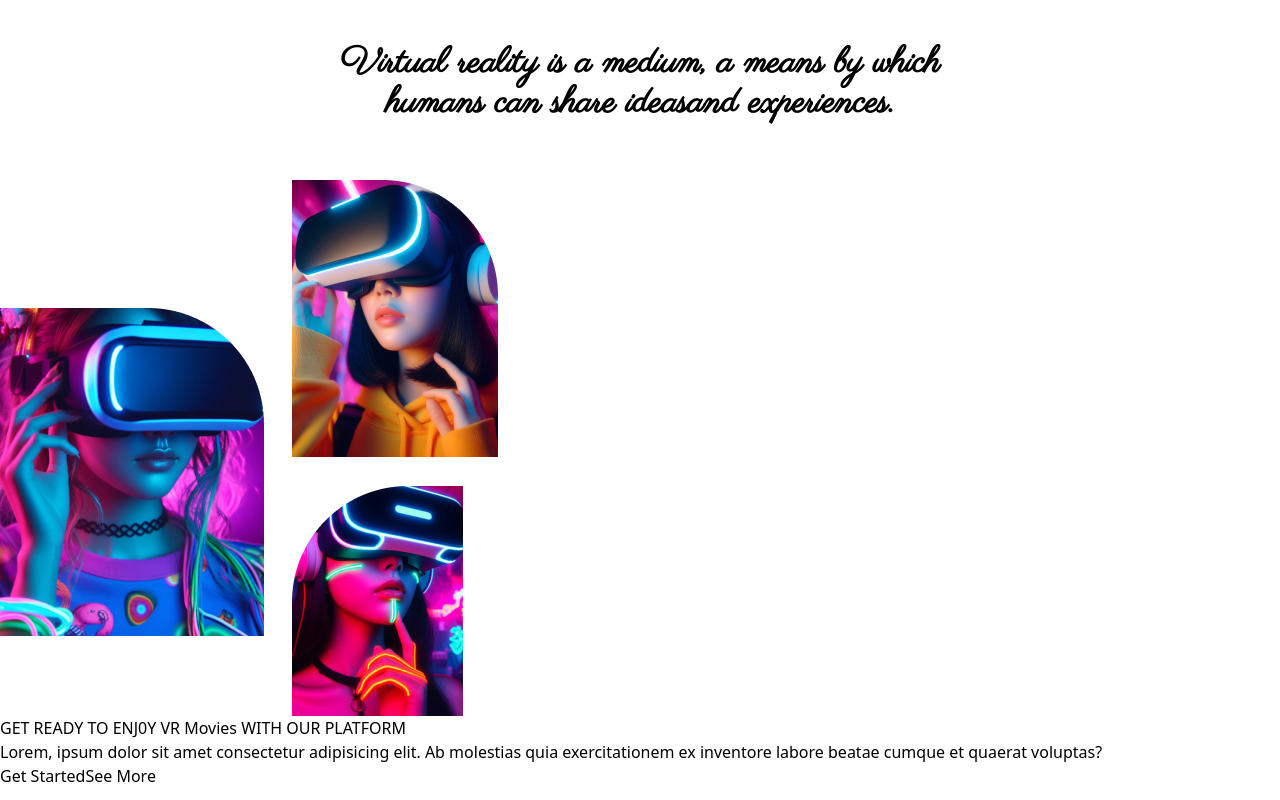
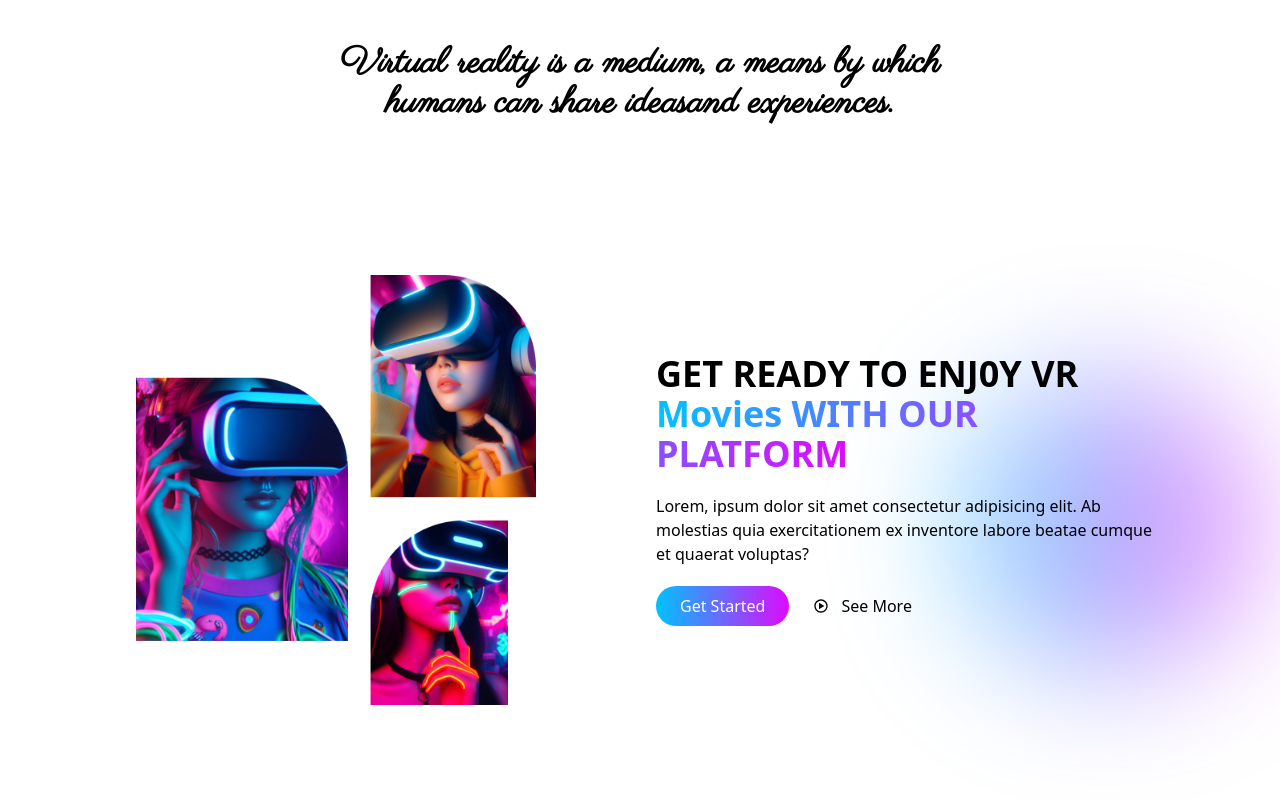
Before and after one commit to wacho91/vr-wrld, a React (Vite) app: page / in a window 1280 px wide. Shown: the part 776-1576 px from the top of the page. Built offline with nearby package versions, Linux system fonts and the light colour scheme.

Commit message:
Banner Component complete

```diff
--- a/src/components/Banner/Banner.jsx
+++ b/src/components/Banner/Banner.jsx
@@ -1,21 +1,22 @@
 
+import { BiPlayCircle } from "react-icons/bi";
 import BannerPng from "../../assets/banner1.png";
 
 const Banner = () => {
   return (
-    <div>
-        <div>
-            <div>
+    <div className="py-12 sm:py-0 relative">
+        <div className="container min-h-[620px] flex items-center">
+            <div className="grid grid-cols-1 sm:grid-cols-2 gap-8 place-items-center">
                 {/* image section */}
                 <div>
-                    <img src={BannerPng} alt="" />
+                    <img src={BannerPng} alt="" className="w-full max-w-[400px]"/>
                 </div>
                 {/* text content section */}
-                <div>
-                    <div>
-                        <h1>
+                <div className=" lg:pr-20 relative">
+                    <div className="relative z-10 space-y-5">
+                        <h1 className="text-4xl font-semibold">
                             GET READY TO ENJ0Y VR{" "}
-                            <span>
+                            <span className="bg-clip-text text-transparent bg-gradient-to-r from-primary to-secondary">
                                 Movies WITH OUR PLATFORM
                             </span>
                         </h1>
@@ -24,18 +25,19 @@ const Banner = () => {
                             molestias quia exercitationem ex inventore labore beatae cumque
                             et quaerat voluptas?
                         </p>
-                        <div>
-                            <button>
+                        <div className="flex gap-6">
+                            <button className="primary-btn">
                                 Get Started
                             </button>
-                            <button>
+                            <button className="flex items-center gap-3">
                                 {" "}
+                                <BiPlayCircle />
                                 See More
                             </button>
                         </div>
                     </div>
                     {/* backgrond color blob */}
-                    <div></div>
+                    <div className="h-[300px] w-[300px] bg-gradient-to-r from-primary to-secondary rounded-full absolute bottom-[-50px] left-[300px] blur-3xl opacity-50"></div>
                 </div>
             </div>
         </div>
```
